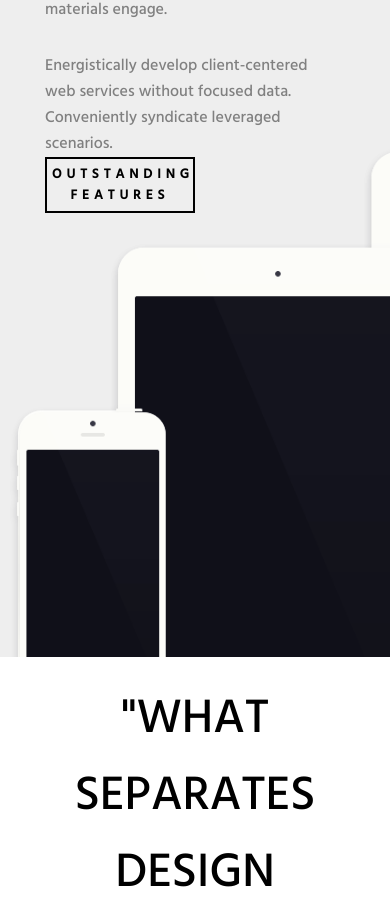
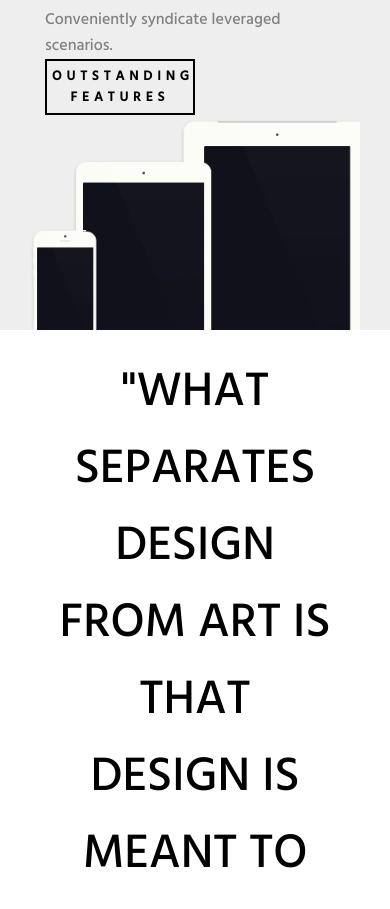
Before and after one commit to Yassin-Samir/hazel-app, a React (Vite) app: page / in a window 390 px wide. Shown: the part 1722-2631 px from the top of the page. Built offline with nearby package versions, Linux system fonts and the light colour scheme.

Commit message:
making it more responsive

```diff
--- a/src/components/section3.jsx
+++ b/src/components/section3.jsx
@@ -1,7 +1,7 @@
 //@ts-nocheck
 import React from "react";
 import "../css/section3.css";
-import Haze from "../assets/mockup2.png";
+import haze3 from "../assets/mockup2.webp";
 const section3 = () => {
   return (
     <div className="section">
@@ -20,7 +20,7 @@
         </div>
         <button>OUTSTANDING FEATURES</button>
       </div>
-      <img src={Haze} loading="lazy" />
+      <img src={haze3} loading="lazy" />
     </div>
   );
 };
--- a/src/css/section3.css
+++ b/src/css/section3.css
@@ -14,7 +14,8 @@
   align-items: center;
 }
 .section img {
-  height: 85%;
+  /*   min-height: 50%;
+  max-height: 85%; */
   transform: scale(1.1);
   -webkit-transform: scale(1.1);
   -moz-transform: scale(1.1);
@@ -27,7 +28,6 @@
   display: flex;
   flex-wrap: wrap;
   align-content: space-between;
-  height: 45%;
 }
 .hard {
   letter-spacing: 10px;
@@ -53,3 +53,13 @@
   font-weight: 700;
   user-select: none;
 }
+@media (max-width: 916px) {
+  .section img {
+    height: 60%;
+  }
+}
+@media (max-width: 400px) {
+  .section img {
+    height: 200px;
+  }
+}
```
Also changed, not shown: src/assets/mockup2.webp (added).
